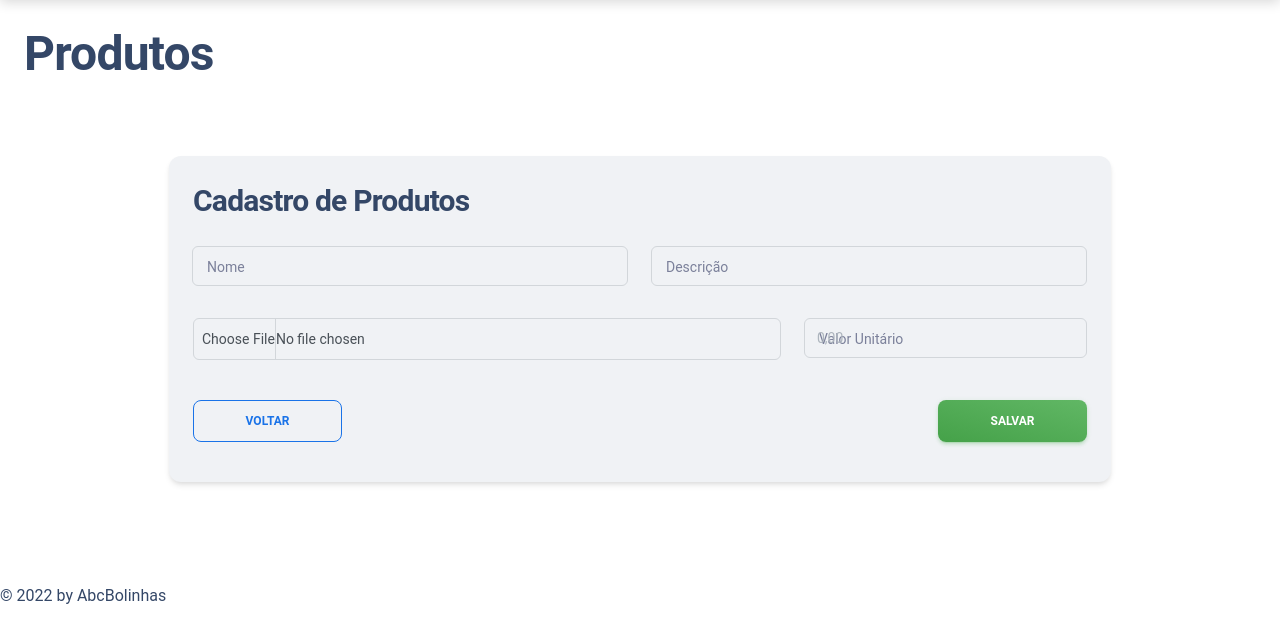
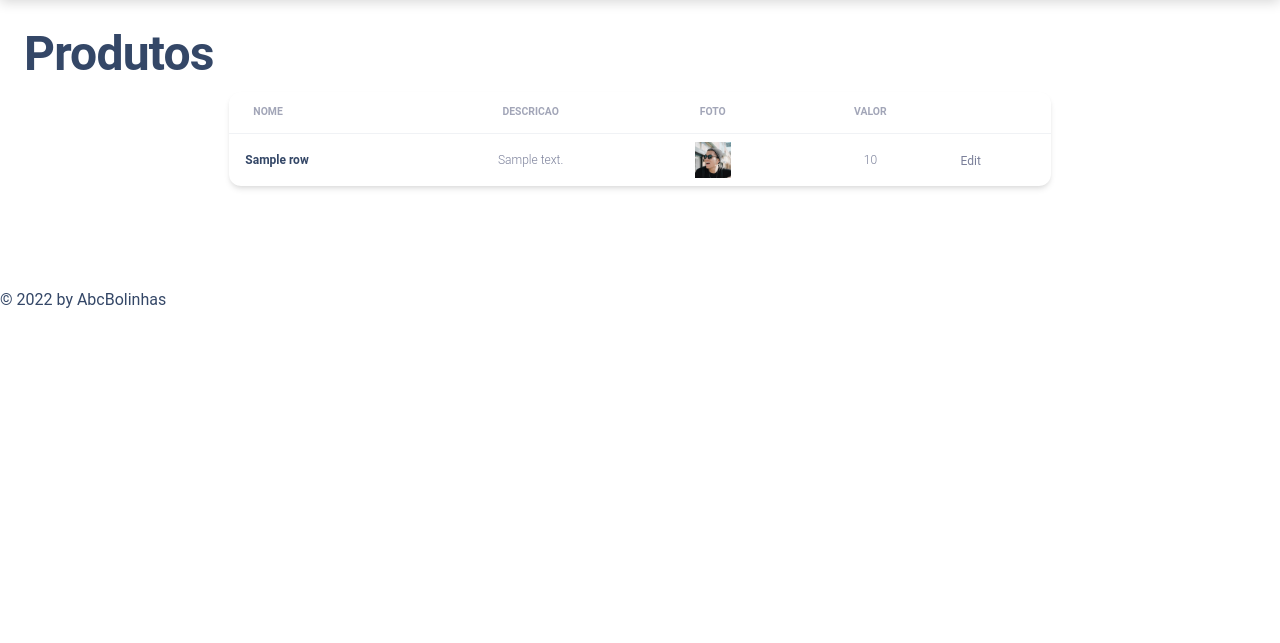
Before and after one commit to WilliGerber/pastelaria-frontend, a Flask app: template src/mod_produto/templates/listaProduto.html in a window 1280 px wide. Shown: the part 70-713 px from the top of the page. Run offline with Flask 3, Linux system fonts and the light colour scheme; the template is opened without the code that fills it: most values are stand-ins (such as "Sample title", 1, 10 or a date in 2020); some libraries are stand-ins or nearby versions.

Commit message:
listando produtos e clientes

```diff
--- a/src/mod_funcionario/funcionario.py
+++ b/src/mod_funcionario/funcionario.py
@@ -21,4 +21,4 @@ def listaFuncionario():
             raise Exception(result[0])
         return render_template('listaFuncionario.html', result=result[0])
     except Exception as e:
-        return render_template('formFuncionario.html', msgErro=e.args[0])
+        return render_template('listaFuncionario.html', msgErro=e.args[0])
--- a/src/mod_produto/templates/listaProduto.html
+++ b/src/mod_produto/templates/listaProduto.html
@@ -4,50 +4,55 @@
 
 {% block content %}
 
-<h1>Produtos</h1>
-
-<div class="row justify-content-center ">
-    <div class="card col-md-9 p-0 mt-6 bg-light p-4">
-        <div class="">
-            <form>
-                <div class="row">
-                    <h3>Cadastro de Produtos</h3>
-                </div>
-                <div class="row">
-                    <div class="col-md-6">
-                        <div class="input-group input-group-outline my-3">
-                            <label class="form-label">Nome</label>
-                            <input type="email" class="form-control">
-                        </div>
-                    </div>
-                    <div class="col-md-6">
-                        <div class="input-group input-group-outline my-3">
-                            <label class="form-label">Descrição</label>
-                            <input type="email" class="form-control">
-                        </div>
-                    </div>
-                </div>
-                <div class="row">
-                    <div class="col-md-8">
-                        <div class="input-group my-3">
-                            <input class="form-control p-2" type="file" id="formFile">
-                        </div>
-                    </div>
-                    <div class="col-md-4">
-                        <div class="input-group input-group-outline my-3">
-                            <label class="form-label">Valor Unitário</label>
-                            <input type="number" class="form-control" id="valor-unitario">
-                        </div>
-                    </div>
-                </div>
-            </form>
-        </div>
-        <div class="mt-4 w-100 d-flex justify-content-between">
-            <button type="button" class="btn btn-outline-info col-md-2">Voltar</button>
-            <button type="button" class="btn bg-gradient-success col-md-2">Salvar</button>
+    <h1>Produtos</h1>
+    <div class="d-flex justify-content-center">
+        <div class="card col-md-8">
+            <div class="table-responsive">
+                <table class="table align-items-center mb-0">
+                    <thead>
+                    <tr>
+                        <th class="text-uppercase text-secondary text-xxs font-weight-bolder opacity-7">Nome</th>
+                        <th class="text-center text-uppercase text-secondary text-xxs font-weight-bolder opacity-7">Descricao</th>
+                        <th class="text-center text-uppercase text-secondary text-xxs font-weight-bolder opacity-7">Foto</th>
+                        <th class="text-center text-uppercase text-secondary text-xxs font-weight-bolder opacity-7">Valor</th>
+                        <th class="text-secondary opacity-7"></th>
+                    </tr>
+                    </thead>
+                    <tbody>
+                        {% if result %}
+                        {% for row in result %}
+                            <tr>
+                                <td>
+                                    <div class="d-flex px-2 py-1">
+                                        <div class="d-flex flex-column justify-content-center">
+                                            <h6 class="mb-0 text-xs">{{ row['nome'] }}</h6>
+                                        </div>
+                                    </div>
+                                </td>
+                                <td class="align-middle text-center">
+                                    <p class="text-xs text-secondary mb-0">{{ row['descricao'] }}</p>
+                                </td>
+                                <td class="align-middle text-center">
+                                    <div>
+                                        <img src="https://demos.creative-tim.com/test/material-dashboard-pro/assets/img/team-2.jpg" class="avatar-sm">
+                                    </div>
+                                </td>
+                                <td class="align-middle text-center">
+                                    <p class="text-xs text-secondary mb-0">{{ row['valor_unitario'] }}</p>
+                                </td>
+                                <td class="align-middle">
+                                <a  href="{{ url_for('funcionario.formFuncionario') }}" class="text-secondary font-weight-normal text-xs" data-toggle="tooltip" data-original-title="Edit user">
+                                    Edit
+                                </a>
+                                </td>
+                            </tr>
+                        {% endfor %}
+                        {% endif %}
+                    </tbody>
+                </table>
+            </div>
         </div>
     </div>
-</div>
 
 <!--
     id_produto: int = None
```
Also changed, not shown: src/mod_cliente/cliente.py (+18 -3 lines), src/mod_cliente/templates/listaCliente.html (+9 -5 lines), src/mod_produto/produto.py (+17 -3 lines).
